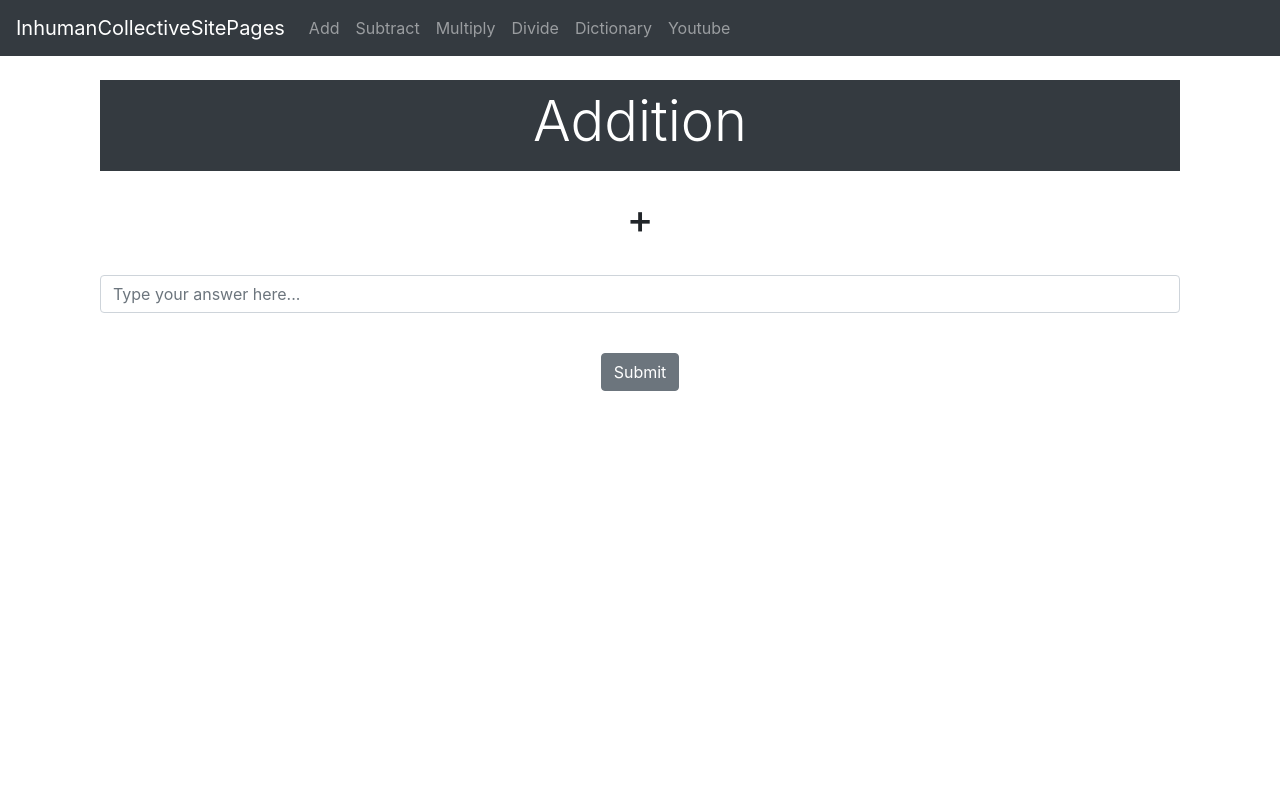
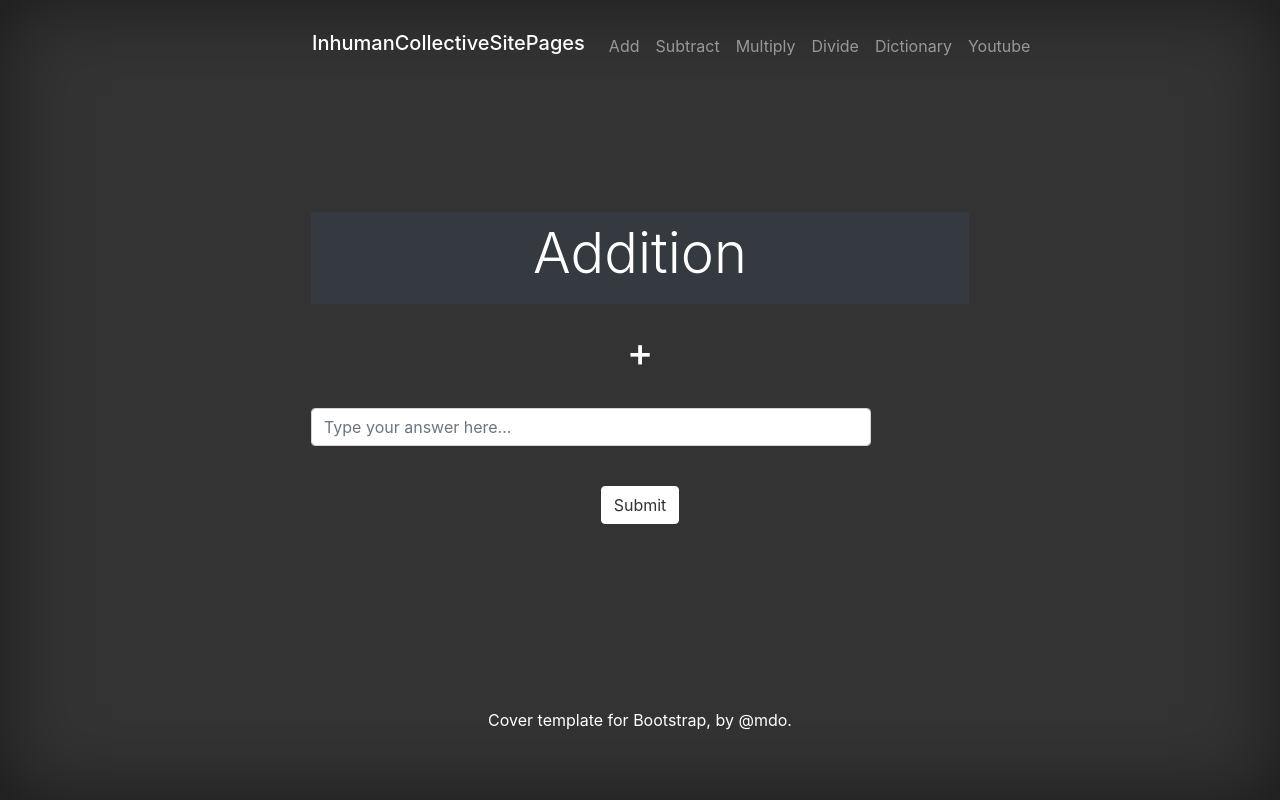
Before and after one commit to inhumanxd/flashcards, a Django app: template flashcard/website/templates/add.html in a window 1280 px wide. Run offline with Django 3.2, Linux system fonts and the light colour scheme; the template is opened without the code that fills it, so the values that code supplies are empty; some libraries are stand-ins or nearby versions.

Commit message:
New User Interface.

```diff
--- /dev/null
+++ b/flashcard/website/static/cover.css
@@ -0,0 +1,121 @@
+/*
+ * Globals
+ */
+
+/* Links */
+a,
+a:focus,
+a:hover {
+  color: #fff;
+}
+
+/* Custom default button */
+.btn-secondary,
+.btn-secondary:hover,
+.btn-secondary:focus {
+  color: #333;
+  text-shadow: none; /* Prevent inheritance from `body` */
+  background-color: #fff;
+  border: .05rem solid #fff;
+}
+
+
+/*
+ * Base structure
+ */
+
+html,
+body {
+  height: 100%;
+  background-color: #333;
+}
+
+body {
+  display: -ms-flexbox;
+  display: -webkit-box;
+  display: flex;
+  -ms-flex-pack: center;
+  -webkit-box-pack: center;
+  justify-content: center;
+  color: #fff;
+  /* text-shadow: 0 .05rem .1rem rgba(0, 0, 0, .5); */
+  box-shadow: inset 0 0 5rem rgba(0, 0, 0, .5);
+}
+
+.cover-container {
+
+  max-width: 45em;
+}
+input{
+  max-width: 35em;
+}
+/* .frm-ctrl{
+  max-width: 35em;
+} */
+
+
+/*
+ * Header
+ */
+.masthead {
+  margin-bottom: 2rem;
+}
+
+.masthead-brand {
+  margin-bottom: 0;
+}
+
+.nav-masthead .nav-link {
+  padding: .25rem 0;
+  font-weight: 700;
+  color: rgba(255, 255, 255, .5);
+  background-color: transparent;
+  border-bottom: .25rem solid transparent;
+}
+
+.nav-masthead .nav-link:hover,
+.nav-masthead .nav-link:focus {
+  border-bottom-color: rgba(255, 255, 255, .25);
+}
+
+.nav-masthead .nav-link + .nav-link {
+  margin-left: 1rem;
+}
+
+.nav-masthead .active {
+  color: #fff;
+  border-bottom-color: #fff;
+}
+
+@media (min-width: 48em) {
+  .masthead-brand {
+    float: left;
+  }
+  .nav-masthead {
+    float: right;
+  }
+}
+
+.card{
+  color: black;
+  max-width: 35em;
+}
+
+/*
+ * Cover
+ */
+.cover {
+  padding: 0 1.5rem;
+}
+.cover .btn-lg {
+  padding: .75rem 1.25rem;
+  font-weight: 700;
+}
+
+
+/*
+ * Footer
+ */
+.mastfoot {
+  color: rgba(255, 255, 255, .5);
+}
--- a/flashcard/website/templates/Base.html
+++ b/flashcard/website/templates/Base.html
@@ -8,6 +8,7 @@
 
     <!-- Bootstrap CSS -->
     <link rel="stylesheet" href="https://stackpath.bootstrapcdn.com/bootstrap/4.4.1/css/bootstrap.min.css" integrity="sha384-Vkoo8x4CGsO3+Hhxv8T/Q5PaXtkKtu6ug5TOeNV6gBiFeWPGFN9MuhOf23Q9Ifjh" crossorigin="anonymous">
+    <link rel="stylesheet" href="{% static 'cover.css' %}">
 
     <title>SitePages</title>
 
@@ -31,15 +32,18 @@
     <link href="{% static 'album.css' %}" rel="stylesheet">
 
   </head>
-  <body>
-    <nav class="navbar navbar-expand-lg navbar-dark bg-dark">
-      <a class="navbar-brand" href="home">InhumanCollectiveSitePages</a>
+  <body class="text-center">
+
+      <div class="cover-container d-flex p-3 mx-auto flex-column">
+        <header class="masthead mb-auto">
+        <nav class="navbar navbar-expand-lg navbar-dark">
+          <h3><a class="navbar-brand" href="home">InhumanCollectiveSitePages</a></h3>
           <button class="navbar-toggler" type="button" data-toggle="collapse" data-target="#navbarSupportedContent" aria-controls="navbarSupportedContent" aria-expanded="false" aria-label="Toggle navigation">
             <span class="navbar-toggler-icon"></span>
           </button>
 
           <div class="collapse navbar-collapse" id="navbarSupportedContent">
-        <ul class="navbar-nav mr-auto">
+            <ul class="navbar-nav">
 
               <li class="nav-item">
                 <a class="nav-link" href="{% url 'add' %}">Add</a>
@@ -63,16 +67,24 @@
 
           </div>
         </nav>
-      <br>
-        <div class="container">
+      </header>
+
+
           {% block 'content' %}
           {% endblock %}
+
+          <footer class="mt-auto">
+            <div class="inner">
+              <p>Cover template for <a href="https://getbootstrap.com/">Bootstrap</a>, by <a href="https://twitter.com/mdo">@mdo</a>.</p>
             </div>
-    <!-- Optional JavaScript -->
-    <!-- jQuery first, then Popper.js, then Bootstrap JS -->
+          </footer>
+        </div>
+
+
         <script src="https://code.jquery.com/jquery-3.4.1.slim.min.js" integrity="sha384-J6qa4849blE2+poT4WnyKhv5vZF5SrPo0iEjwBvKU7imGFAV0wwj1yYfoRSJoZ+n" crossorigin="anonymous"></script>
         <script src="https://cdn.jsdelivr.net/npm/popper.js@1.16.0/dist/umd/popper.min.js" integrity="sha384-Q6E9RHvbIyZFJoft+2mJbHaEWldlvI9IOYy5n3zV9zzTtmI3UksdQRVvoxMfooAo" crossorigin="anonymous"></script>
         <script src="https://stackpath.bootstrapcdn.com/bootstrap/4.4.1/js/bootstrap.min.js" integrity="sha384-wfSDF2E50Y2D1uUdj0O3uMBJnjuUD4Ih7YwaYd1iqfktj0Uod8GCExl3Og8ifwB6" crossorigin="anonymous"></script>
+
     </body>
 
   </html>
```
Lines whose indentation alone changed are shown as unchanged.
